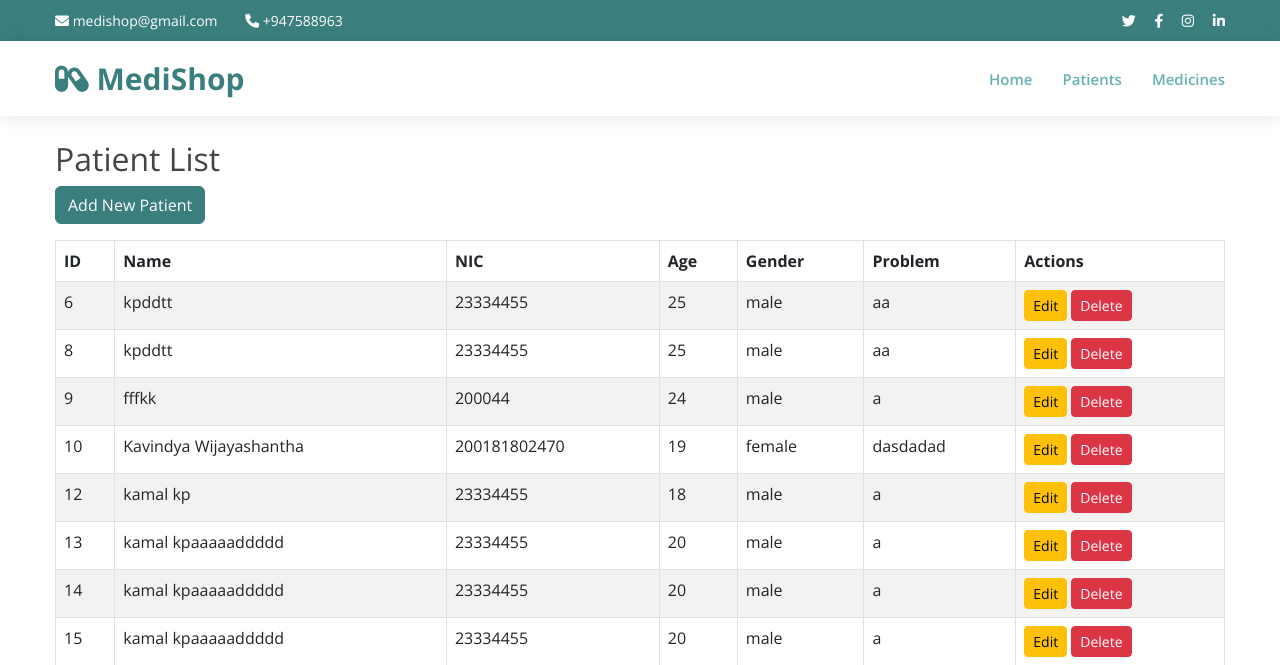
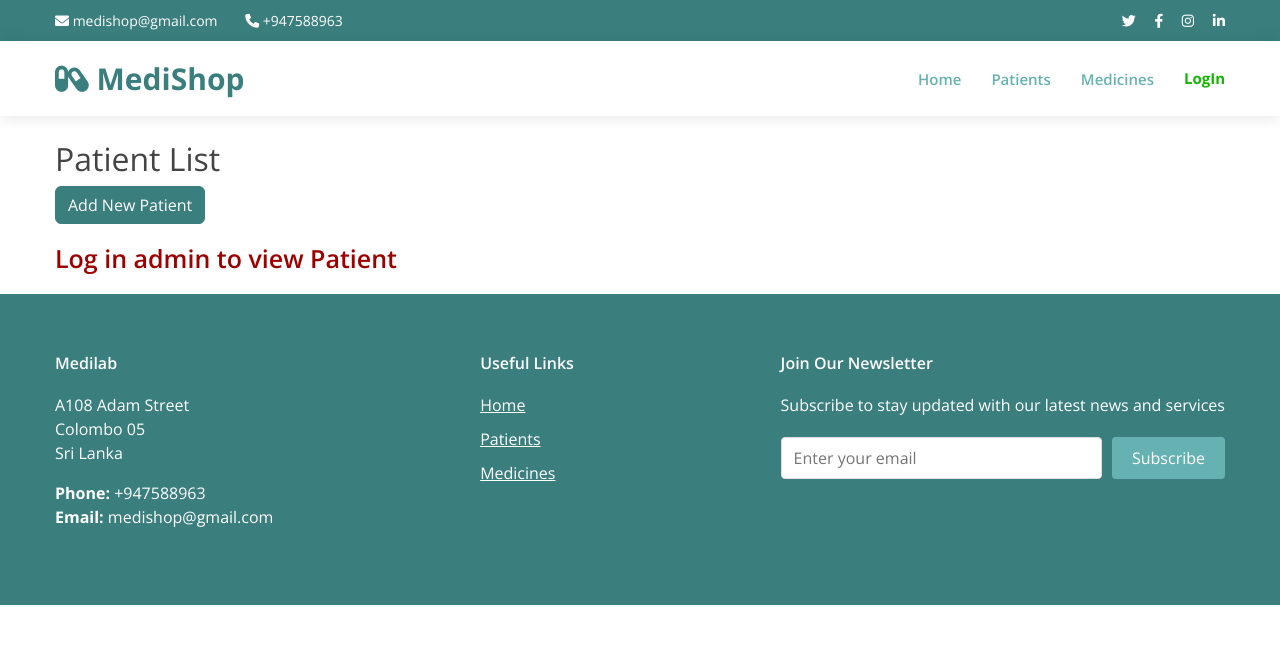
Before and after one commit to kpkmaduwantha9/mediapplication, a Django app: page /patient/patienthome/ in a window 1280 px wide. Shown: the top 665 px of the page. After the commit the page ends 605 px from the top, so only its background shows below. Run offline with Django 5.2, Linux system fonts and the light colour scheme; data comes from the database, SQL or seed files in the repository; both versions use the stored data as it was after the commit.

Commit message:
login out navigation button TODO

```diff
--- a/medishop/templates/base.html
+++ b/medishop/templates/base.html
@@ -45,6 +45,21 @@
                     <li><a href="{% url 'home' %}" class="active">Home</a></li>
                     <li><a href="{% url 'patient_home' %}">Patients</a></li>
                     <li><a href="{% url 'medicine_home' %}">Medicines</a></li>
+
+                    {% if user.is_staff %}
+                    <!-- <li><a href="{% url 'medicine_home' %}">Logout</a></li> -->
+                    <li>
+                        <a href="{% url 'medicine_home' %}" style="color: rgb(252, 0, 0); font-weight: bold; text-decoration: none;">
+                            Logout
+                        </a>
+                    </li>
+
+                    {% else %}
+                    <a href="{% url 'medicine_home' %}" style="color: rgb(18, 183, 0); font-weight: bold; text-decoration: none;">
+                        LogIn
+                    </a>
+                </li>
+                    {% endif %}
                 </ul>
 
             </nav>
--- a/patient/templates/patient/patient_home.html
+++ b/patient/templates/patient/patient_home.html
@@ -16,11 +16,20 @@
         background-color: var(--secondary-color);
         border-color: var(--secondary-color);
     }
+
+    .alert-text {
+        color: rgb(158, 0, 0);
+        font-size: 25px;
+        font-weight: 600;
+    }
 </style>
 
 <div class="container mt-4">
     <h2>Patient List</h2>
     <a href="{% url 'add_patient' %}" class="btn btn-primary mb-3">Add New Patient</a>
+
+
+    {% if user.is_staff %}
     <table class="table table-bordered table-striped">
         <thead>
             <tr>
@@ -56,5 +65,13 @@
             {% endfor %}
         </tbody>
     </table>
+    {% else %}
+
+    <div class="message-container">
+        <p class="alert-text">Log in admin to view Patient</p>
+    </div>
+
+    {% endif %}
+
 </div>
 {% endblock %}
--- a/patient/urls.py
+++ b/patient/urls.py
@@ -6,4 +6,5 @@ urlpatterns = [
     path('addpatient/', views.add_patient, name='add_patient'),
     path('delete_patient/<int:id>/', views.delete_patient, name='delete_patient'),
     path('edit_patient/<int:id>/', views.edit_patient, name='edit_patient'),
+
 ]
```
Also changed, not shown: medishop/templates/home.html (+10 -7 lines), db.sqlite3, patient/views.py (line endings or trailing spaces).
